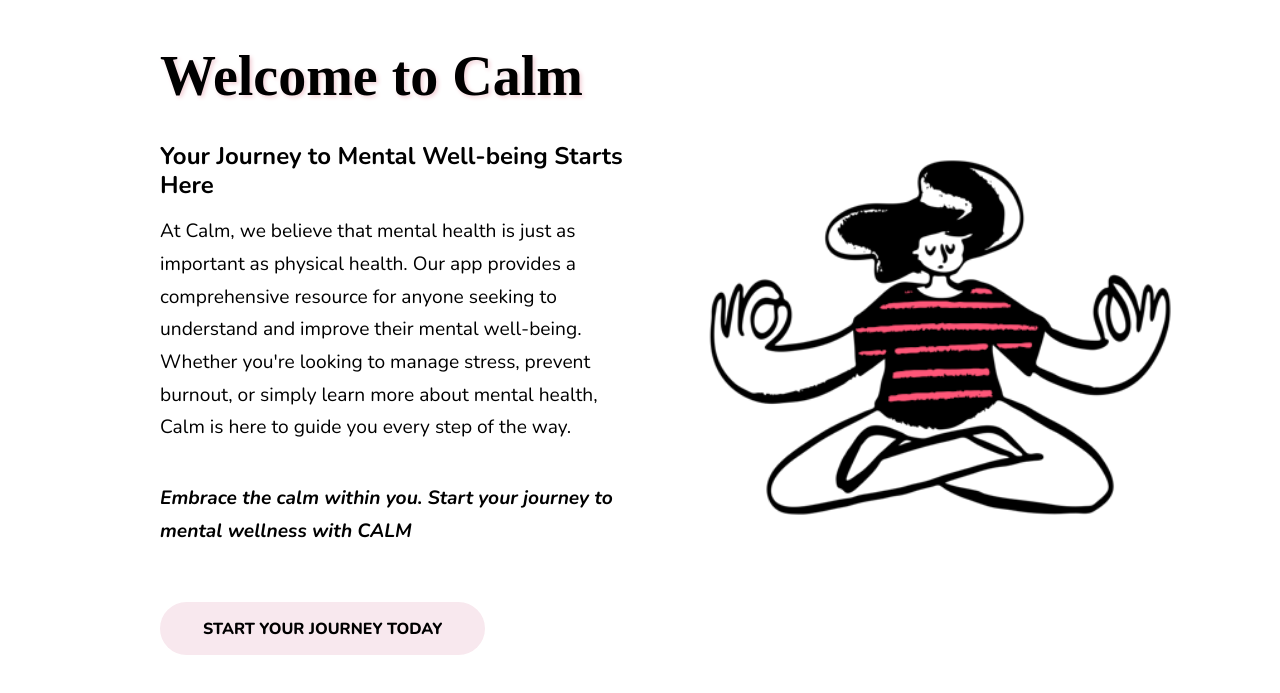
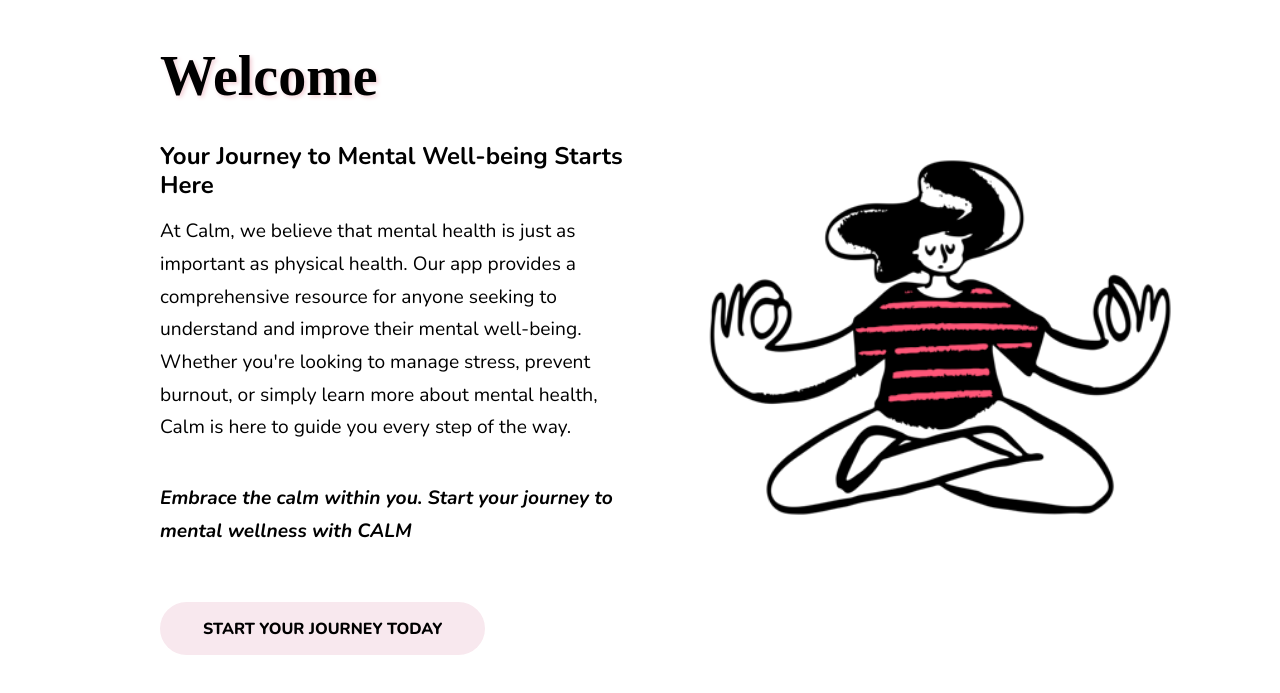
Before and after one commit to shaynalierue/tes, a plain HTML site: page index.html in a window 1280 px wide. Shown: the part 83-776 px from the top of the page. Drawn offline with nearby package versions, Linux system fonts and the light colour scheme; a web font is replaced by a local one.

Commit message:
update index.html

```diff
--- a/index.html
+++ b/index.html
@@ -72,7 +72,7 @@
     <header>
       <container class="header__container">
         <div class="header__left">
-          <h1>Welcome to Calm</h1>
+          <h1>Welcome</h1>
           <h2>Your Journey to Mental Well-being Starts Here</h2>
           <p class="intro-1">
             At Calm, we believe that mental health is just as important as
```
